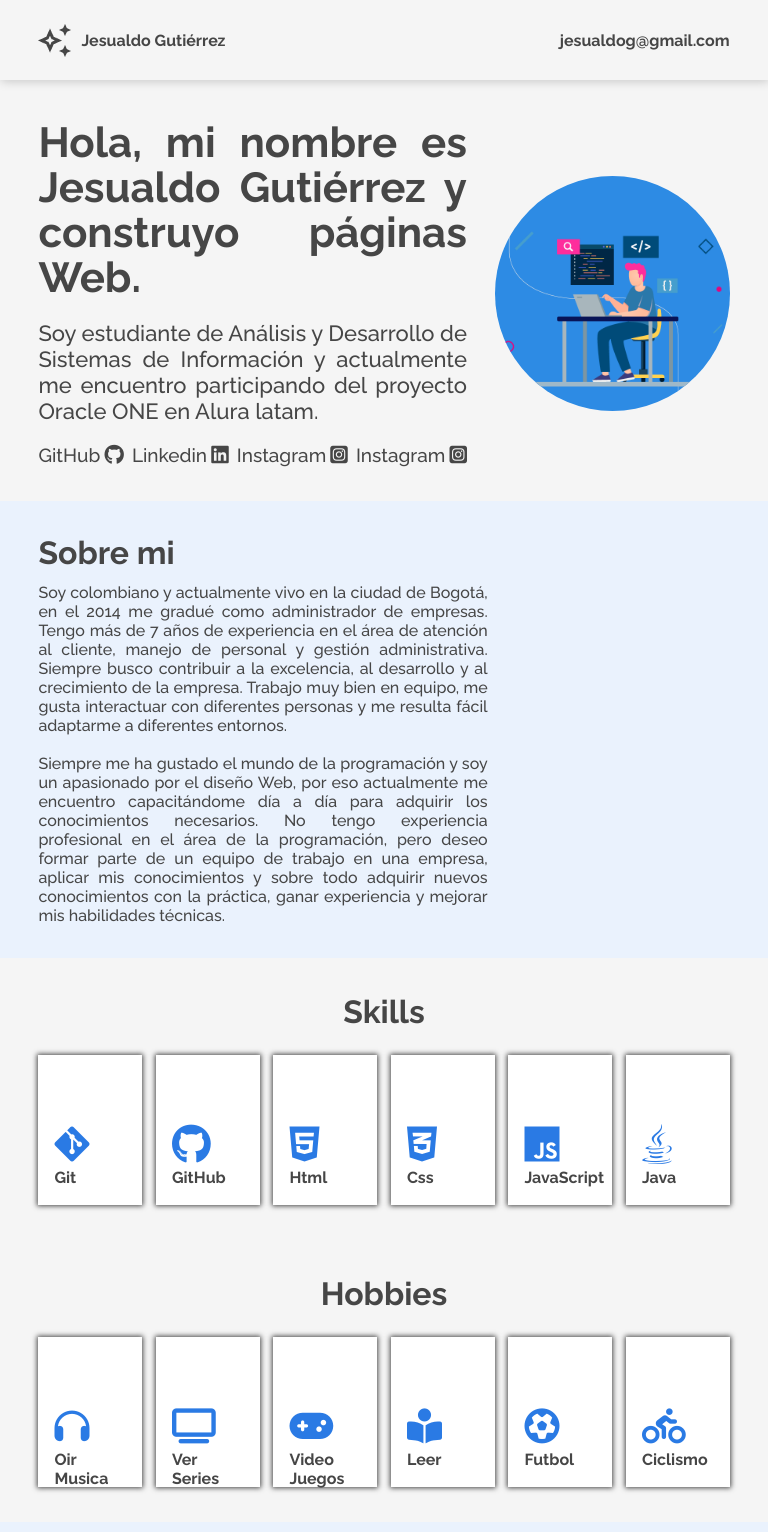
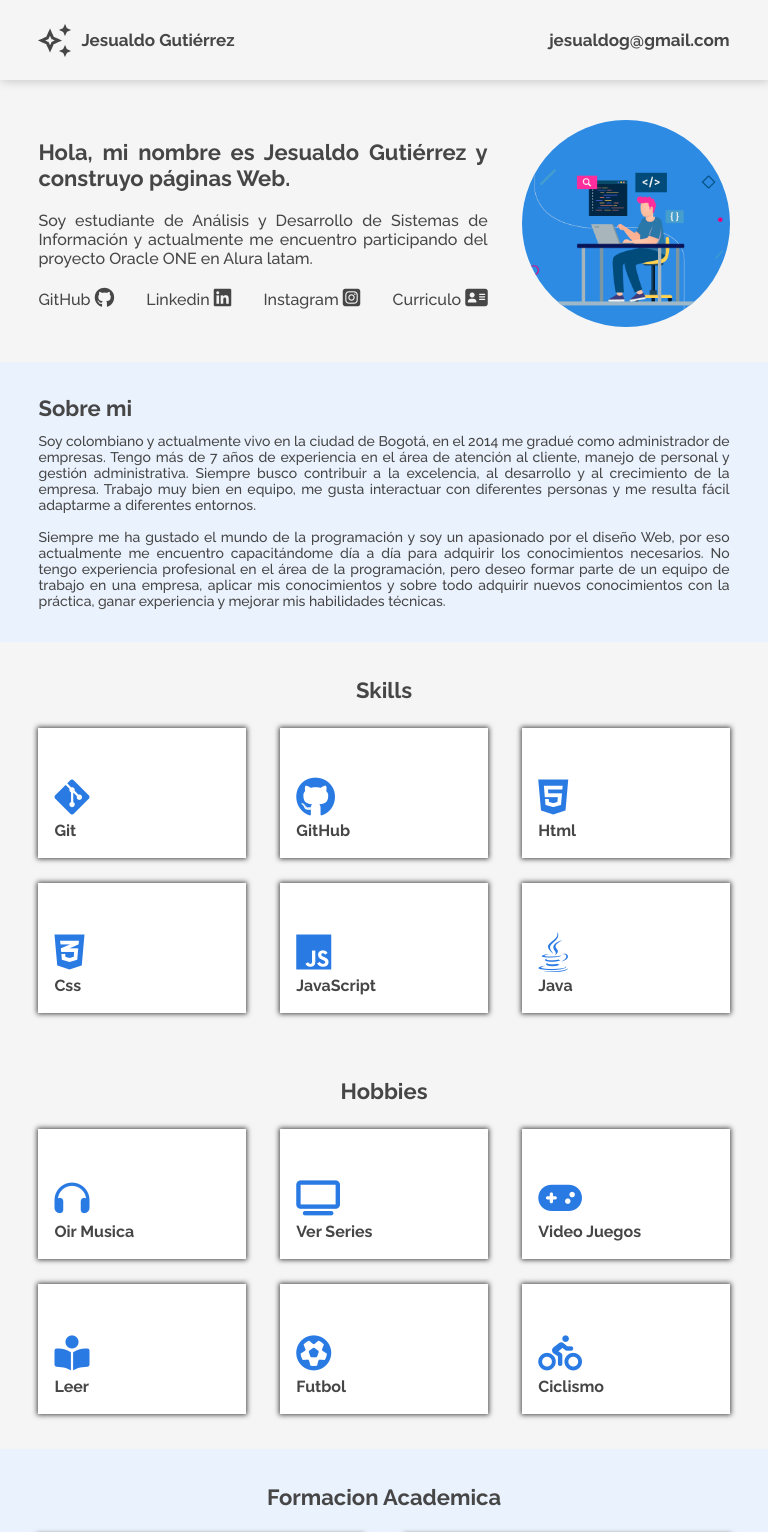
Before and after one commit to jesualdog/Mi-Portafolio, a plain HTML site: page index.html in a window 768 px wide. Shown: the top 1532 px of the page. Drawn offline with Linux system fonts and the light colour scheme.

Commit message:
Terminando responsive para Tablet

```diff
--- a/css/cabecera.css
+++ b/css/cabecera.css
@@ -80,11 +80,11 @@ nav{
     }
 
     .enlaces-header a{
-        font-size: 14px;
+        font-size: 15px;
     }
 
     .nombre::before {
-        font-size: 14px;
+        font-size: 15px;
     }
 }
 
@@ -97,4 +97,12 @@ nav{
     .nav{
         padding: 0 5%;
     }
+
+    .enlaces-header a{
+        font-size: 17px;
+    }
+
+    .nombre::before {
+        font-size: 17px;
+    }
 }
--- a/css/contacto.css
+++ b/css/contacto.css
@@ -82,11 +82,6 @@
 
 @media screen and (max-width: 767px){
 
-    .caja-contacto{
-        width: 100%;
-        flex-direction: column-reverse;
-    }
-
     .contacto-img{
         display: none;
     }
@@ -113,7 +108,30 @@
 }
 
 /* --- --- --- Responsive Tablet --- --- --- */
-@media screen and (max-width: 1023px){
+@media screen and (min-width: 768px) and (max-width: 1023px){
 
+    .contacto-texto{
+        width: 100%;
+    }
+
+    .contacto-img{
+        display: none;
+    }
+
+    .titulo-contacto{
+        font-size: 22px;
+    }
+
+    .contacto-texto{
+        margin: 0;
+    }
+
+    .contacto-btn{
+        display: flex;
+        justify-content: center;
+        font-size: 14px;
+        align-items: center;
+        padding: 10px;
+    }
 
 }
--- a/css/experiencia.css
+++ b/css/experiencia.css
@@ -147,7 +147,7 @@
 
 
 @media screen and (min-width: 768px) and (max-width: 1023px){
-/*
+
     .titulo-experiencia{
         font-size: 22px;
     }
@@ -174,11 +174,11 @@
     }
 
     .contenido-experiencia h3{
-        font-size: 16px;
+        font-size: 1rem;
     }
 
     .contenido-experiencia p{
-        font-size: 14px;
+        font-size: 1rem;
     }
 
     .btn-demo{
@@ -199,5 +199,4 @@
         padding: 8px;
     }
 
-    */
 }
--- a/css/footer.css
+++ b/css/footer.css
@@ -1,5 +1,5 @@
 .footer{
-    padding: 25px 0;
+    padding: 20px 0;
 }
 
 .footer p{
@@ -8,3 +8,10 @@
     text-align: center;
     color: #464646;
 }
+
+@media screen and (max-width: 767px){
+
+    .footer p{
+        font-size: 15px;
+    }
+}
--- a/css/formacion.css
+++ b/css/formacion.css
@@ -64,3 +64,20 @@
         margin-bottom: 25px;
     }
 }
+
+@media screen and (min-width: 768px) and (max-width: 1023px){
+
+    .formacion{
+        padding: 35px 0 10px 0;
+    }
+
+    .titulo-formacion{
+        font-size: 22px;
+    }
+
+    .formacion-items{
+        width: 47%;
+        margin-bottom: 25px;
+    }
+
+}
--- a/css/hobbies.css
+++ b/css/hobbies.css
@@ -60,3 +60,22 @@
         margin-bottom: 25px;
     }
 }
+
+@media screen and (min-width: 768px) and (max-width: 1023px){
+
+    .hobbies{
+        padding: 30px 0 10px 0;
+    }
+
+    .titulo-hobbies{
+        font-size: 22px;
+    }
+
+    .hobbies-items{
+        width: 30%;
+        height: 130px;
+        padding: 50px 16px 16px;
+        margin-bottom: 25px;
+    }
+
+}
--- a/css/informacion.css
+++ b/css/informacion.css
@@ -71,12 +71,11 @@
 
     .informacion-parrafo{
         font-size: 14px;
-        line-height: 19px;
+        line-height: 16px;
         margin: 15px 0;
     }
 
     .enlaces-informacion a{
-        font-weight: 500;
         font-size: 14px;
     }
 
@@ -92,7 +91,29 @@
 }
 /*--- ---- ---- ---- ---- ---- */
 
-@media screen and (max-width: 768px) and (max-width: 1023px){
+@media screen and (min-width: 768px) and (max-width: 1023px){
 
+    .informacion-titulo{
+        font-size: 22px;
+        line-height: 26px;
+    }
+
+    .texto-informacion{
+        width: 65%;
+    }
+
+    .informacion-parrafo{
+        font-size: 1rem;
+        line-height: 19px;
+    }
+
+    .contenido-informacion img{
+        width: 30%;
+        height: 30%;
+    }
+
+    .enlaces-informacion a{
+        font-size: 16px;
+    }
 
 }
--- a/css/skills.css
+++ b/css/skills.css
@@ -59,3 +59,22 @@
         margin-bottom: 25px;
     }
 }
+
+@media screen and (min-width: 768px) and (max-width: 1023px){
+
+    .skills{
+        padding: 35px 0 10px 0;
+    }
+
+    .titulo-skills{
+        font-size: 22px;
+    }
+
+    .skills-items{
+        width: 30%;
+        height: 130px;
+        padding: 50px 16px 16px;
+        margin-bottom: 25px;
+    }
+
+}
--- a/css/sobre-mi.css
+++ b/css/sobre-mi.css
@@ -26,14 +26,28 @@
     }
 
     .titulo-sobreMi{
-        font-weight: 700;
         font-size: 22px;
         margin-bottom: 12px;
     }
 
     .parrafo-sobreMi{
-        font-weight: 400;
         font-size: 14px;
         line-height: 16px;
     }
 }
+
+@media screen and (max-width: 1023px){
+    .texto-sobreMi{
+        width: 100%;
+    }
+
+    .titulo-sobreMi{
+        font-size: 22px;
+        margin-bottom: 12px;
+    }
+
+    .parrafo-sobreMi{
+        font-size: 14px;
+        line-height: 16px;
+    }
+}
--- a/css/style.css
+++ b/css/style.css
@@ -7,7 +7,7 @@
 
 .contenedor{
     width: 90%;
-    max-width: 1200px;
+    max-width: 1080px;
     margin: 0 auto;
     /*overflow: hidden;Especifica si recortar contenido*/
 }
--- a/index.html
+++ b/index.html
@@ -63,8 +63,8 @@
                                 <i class="fa-brands fa-instagram-square"></i>
                             </div>
                             <div>
-                                <a href="Jesualdo-Gutierrez-CV.pdf" target="_blank">Instagram</a>
-                                <i class="fa-brands fa-instagram-square"></i>
+                                <a href="Jesualdo-Gutierrez-CV.pdf" target="_blank">Curriculo</a>
+                                <i class="fa-solid fa-address-card"></i>
                             </div>
                         </div>
                     </div>
```
